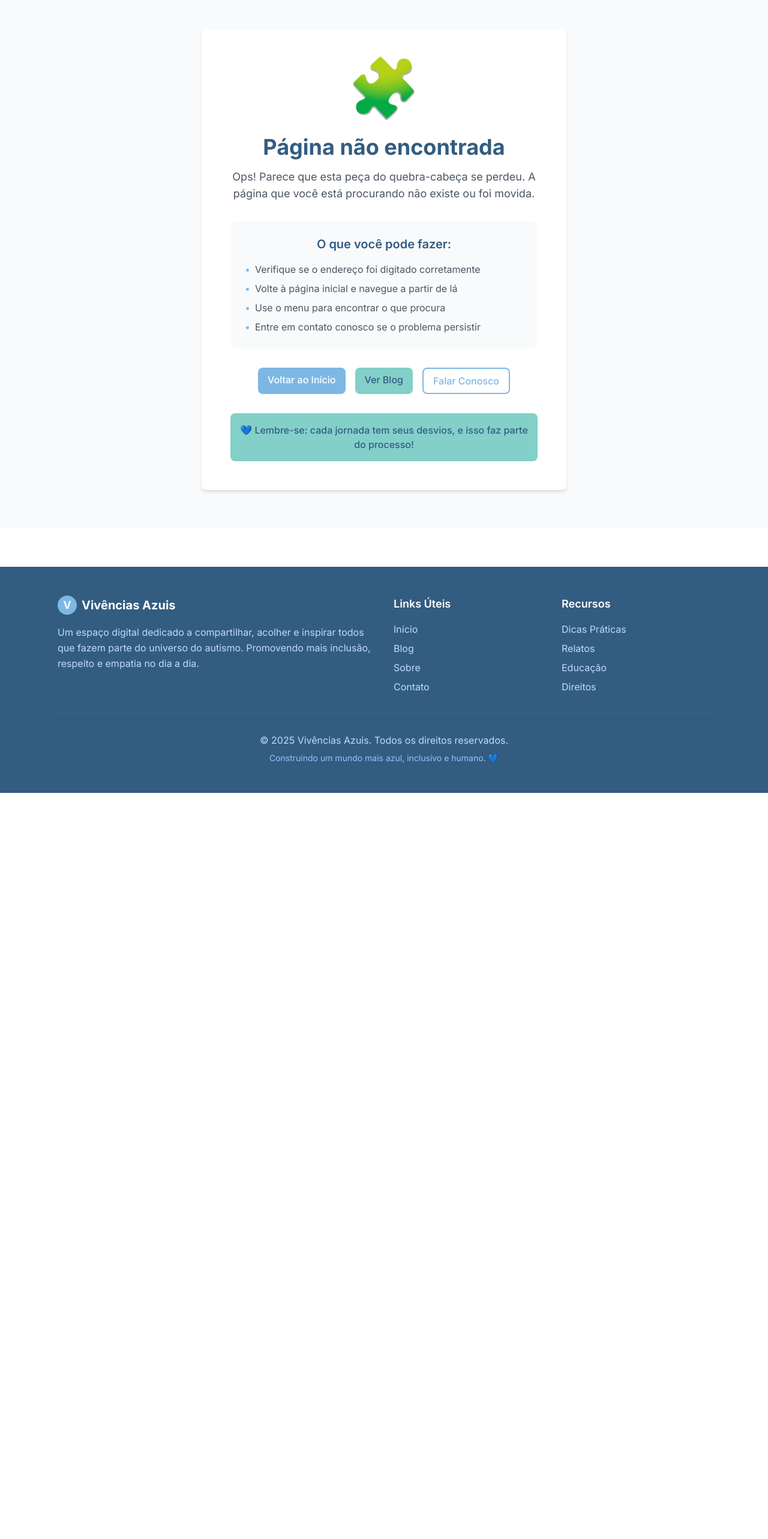
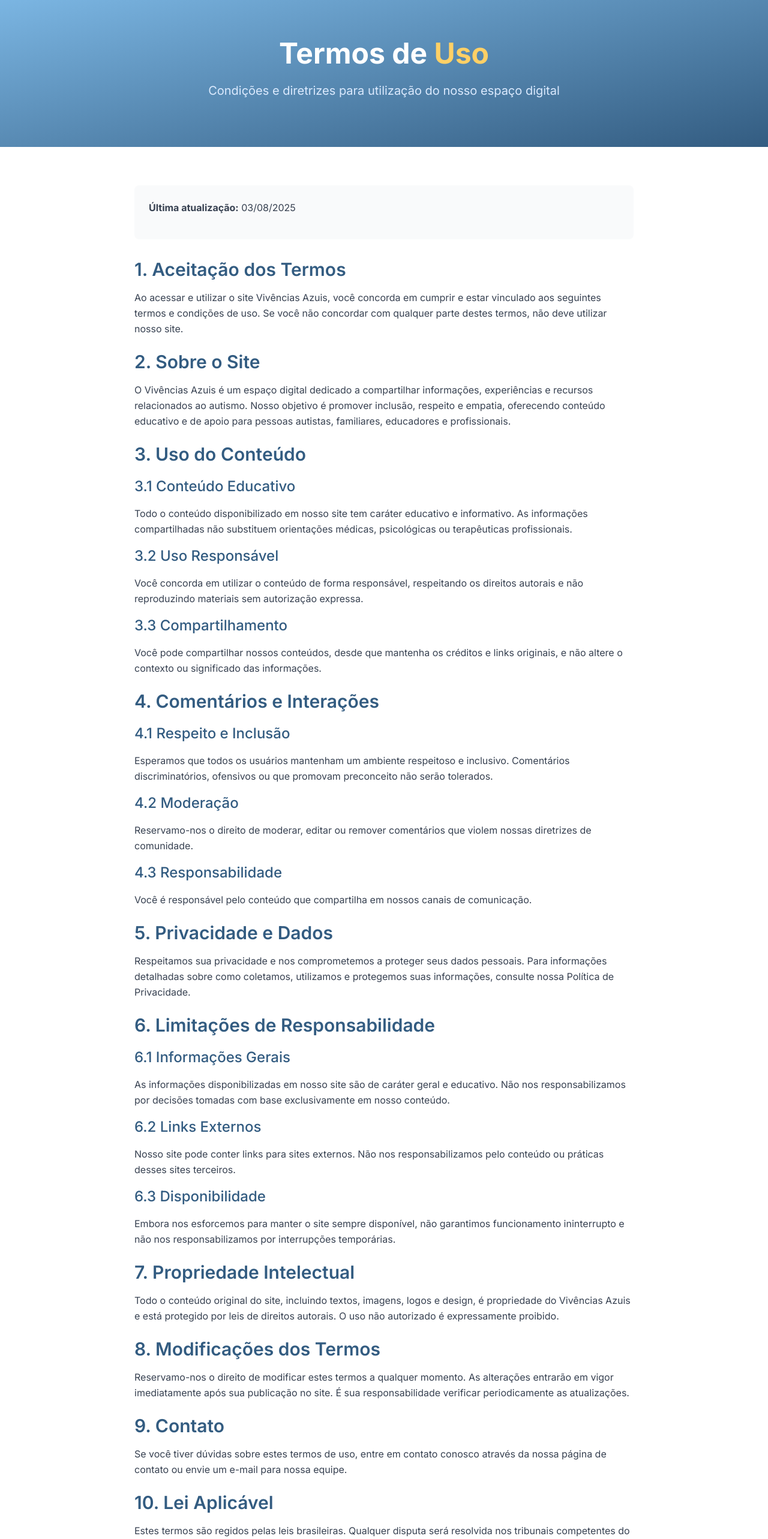
Before and after one commit to Vivencias-Azuis/blog, a Next.js app: page /termos-de-uso in a window 1280 px wide. Before the commit this address had no page. Shown: the part 80-2646 px from the top of the page at 60% size. Before the commit the page ends 1402 px from the top, so only its background shows below. Built offline with nearby package versions, Linux system fonts and the light colour scheme.

Commit message:
Add Terms of Use page and update footer with link
- Created a new Terms of Use page for the Vivências Azuis website, outlining user agreements, site usage, and privacy policies.
- Enhanced the footer component to include a link to the newly created Terms of Use page, ensuring easy access for users.

```diff
--- /dev/null
+++ b/src/app/termos-de-uso/page.tsx
@@ -0,0 +1,158 @@
+import { Metadata } from 'next'
+
+export const metadata: Metadata = {
+  title: 'Termos de Uso | Vivências Azuis',
+  description: 'Termos de uso e condições para utilização do site Vivências Azuis.',
+}
+
+export default function TermosDeUsoPage() {
+  return (
+    <div className="min-h-screen bg-white">
+      {/* Hero */}
+      <section className="bg-gradient-to-br from-primary to-azul-profundo text-white py-20">
+        <div className="max-w-4xl mx-auto px-4 sm:px-6 lg:px-8 text-center">
+          <h1 className="text-4xl md:text-5xl font-bold mb-6">
+            Termos de <span className="text-amarelo-quente">Uso</span>
+          </h1>
+          <p className="text-xl text-blue-100">
+            Condições e diretrizes para utilização do nosso espaço digital
+          </p>
+        </div>
+      </section>
+
+      {/* Conteúdo */}
+      <section className="py-16">
+        <div className="max-w-4xl mx-auto px-4 sm:px-6 lg:px-8">
+          <div className="prose prose-lg max-w-none">
+            <div className="bg-gray-50 p-6 rounded-lg mb-8">
+              <p className="text-gray-700 mb-0">
+                <strong>Última atualização:</strong> {new Date().toLocaleDateString('pt-BR')}
+              </p>
+            </div>
+
+            <h2 className="text-2xl font-bold text-primary-dark mb-4">1. Aceitação dos Termos</h2>
+            <p className="text-gray-700 leading-relaxed mb-6">
+              Ao acessar e utilizar o site Vivências Azuis, você concorda em cumprir e estar vinculado
+              aos seguintes termos e condições de uso. Se você não concordar com qualquer parte destes
+              termos, não deve utilizar nosso site.
+            </p>
+
+            <h2 className="text-2xl font-bold text-primary-dark mb-4">2. Sobre o Site</h2>
+            <p className="text-gray-700 leading-relaxed mb-6">
+              O Vivências Azuis é um espaço digital dedicado a compartilhar informações, experiências
+              e recursos relacionados ao autismo. Nosso objetivo é promover inclusão, respeito e
+              empatia, oferecendo conteúdo educativo e de apoio para pessoas autistas, familiares,
+              educadores e profissionais.
+            </p>
+
+            <h2 className="text-2xl font-bold text-primary-dark mb-4">3. Uso do Conteúdo</h2>
+            <div className="space-y-4 mb-6">
+              <h3 className="text-xl font-semibold text-primary-dark">3.1 Conteúdo Educativo</h3>
+              <p className="text-gray-700 leading-relaxed">
+                Todo o conteúdo disponibilizado em nosso site tem caráter educativo e informativo.
+                As informações compartilhadas não substituem orientações médicas, psicológicas ou
+                terapêuticas profissionais.
+              </p>
+
+              <h3 className="text-xl font-semibold text-primary-dark">3.2 Uso Responsável</h3>
+              <p className="text-gray-700 leading-relaxed">
+                Você concorda em utilizar o conteúdo de forma responsável, respeitando os direitos
+                autorais e não reproduzindo materiais sem autorização expressa.
+              </p>
+
+              <h3 className="text-xl font-semibold text-primary-dark">3.3 Compartilhamento</h3>
+              <p className="text-gray-700 leading-relaxed">
+                Você pode compartilhar nossos conteúdos, desde que mantenha os créditos e links
+                originais, e não altere o contexto ou significado das informações.
+              </p>
+            </div>
+
+            <h2 className="text-2xl font-bold text-primary-dark mb-4">4. Comentários e Interações</h2>
+            <div className="space-y-4 mb-6">
+              <h3 className="text-xl font-semibold text-primary-dark">4.1 Respeito e Inclusão</h3>
+              <p className="text-gray-700 leading-relaxed">
+                Esperamos que todos os usuários mantenham um ambiente respeitoso e inclusivo.
+                Comentários discriminatórios, ofensivos ou que promovam preconceito não serão tolerados.
+              </p>
+
+              <h3 className="text-xl font-semibold text-primary-dark">4.2 Moderação</h3>
+              <p className="text-gray-700 leading-relaxed">
+                Reservamo-nos o direito de moderar, editar ou remover comentários que violem
+                nossas diretrizes de comunidade.
+              </p>
+
+              <h3 className="text-xl font-semibold text-primary-dark">4.3 Responsabilidade</h3>
+              <p className="text-gray-700 leading-relaxed">
+                Você é responsável pelo conteúdo que compartilha em nossos canais de comunicação.
+              </p>
+            </div>
+
+            <h2 className="text-2xl font-bold text-primary-dark mb-4">5. Privacidade e Dados</h2>
+            <p className="text-gray-700 leading-relaxed mb-6">
+              Respeitamos sua privacidade e nos comprometemos a proteger seus dados pessoais.
+              Para informações detalhadas sobre como coletamos, utilizamos e protegemos suas
+              informações, consulte nossa Política de Privacidade.
+            </p>
+
+            <h2 className="text-2xl font-bold text-primary-dark mb-4">6. Limitações de Responsabilidade</h2>
+            <div className="space-y-4 mb-6">
+              <h3 className="text-xl font-semibold text-primary-dark">6.1 Informações Gerais</h3>
+              <p className="text-gray-700 leading-relaxed">
+                As informações disponibilizadas em nosso site são de caráter geral e educativo.
+                Não nos responsabilizamos por decisões tomadas com base exclusivamente em nosso conteúdo.
+              </p>
+
+              <h3 className="text-xl font-semibold text-primary-dark">6.2 Links Externos</h3>
+              <p className="text-gray-700 leading-relaxed">
+                Nosso site pode conter links para sites externos. Não nos responsabilizamos pelo
+                conteúdo ou práticas desses sites terceiros.
+              </p>
+
+              <h3 className="text-xl font-semibold text-primary-dark">6.3 Disponibilidade</h3>
+              <p className="text-gray-700 leading-relaxed">
+                Embora nos esforcemos para manter o site sempre disponível, não garantimos
+                funcionamento ininterrupto e não nos responsabilizamos por interrupções temporárias.
+              </p>
+            </div>
+
+            <h2 className="text-2xl font-bold text-primary-dark mb-4">7. Propriedade Intelectual</h2>
+            <p className="text-gray-700 leading-relaxed mb-6">
+              Todo o conteúdo original do site, incluindo textos, imagens, logos e design,
+              é propriedade do Vivências Azuis e está protegido por leis de direitos autorais.
+              O uso não autorizado é expressamente proibido.
+            </p>
+
+            <h2 className="text-2xl font-bold text-primary-dark mb-4">8. Modificações dos Termos</h2>
+            <p className="text-gray-700 leading-relaxed mb-6">
+              Reservamo-nos o direito de modificar estes termos a qualquer momento.
+              As alterações entrarão em vigor imediatamente após sua publicação no site.
+              É sua responsabilidade verificar periodicamente as atualizações.
+            </p>
+
+            <h2 className="text-2xl font-bold text-primary-dark mb-4">9. Contato</h2>
+            <p className="text-gray-700 leading-relaxed mb-6">
+              Se você tiver dúvidas sobre estes termos de uso, entre em contato conosco através
+              da nossa página de contato ou envie um e-mail para nossa equipe.
+            </p>
+
+            <h2 className="text-2xl font-bold text-primary-dark mb-4">10. Lei Aplicável</h2>
+            <p className="text-gray-700 leading-relaxed mb-6">
+              Estes termos são regidos pelas leis brasileiras. Qualquer disputa será resolvida
+              nos tribunais competentes do Brasil.
+            </p>
+
+            <div className="bg-gradient-to-r from-secondary to-verde-menta rounded-lg p-8 text-primary-dark mt-12">
+              <h3 className="text-xl font-bold mb-4">💙 Nosso Compromisso</h3>
+              <p className="leading-relaxed">
+                Estes termos refletem nosso compromisso em manter um espaço seguro, respeitoso e
+                inclusivo para toda a comunidade do autismo. Trabalhamos continuamente para
+                melhorar nossa plataforma e garantir que ela sirva como um ambiente acolhedor
+                para compartilhamento de experiências e conhecimento.
+              </p>
+            </div>
+          </div>
+        </div>
+      </section>
+    </div>
+  )
+}
--- a/src/components/Footer.tsx
+++ b/src/components/Footer.tsx
@@ -75,7 +75,9 @@
         </div>
 
         {/* Copyright */}
-        <div className="border-t border-blue-600 mt-8 pt-8 text-center">
+        <div className="border-t border-blue-600 mt-8 pt-8">
+          <div className="flex flex-col md:flex-row justify-between items-center">
+            <div className="text-center md:text-left mb-4 md:mb-0">
               <p className="text-blue-200">
                 © {new Date().getFullYear()} Vivências Azuis. Todos os direitos reservados.
               </p>
@@ -83,6 +85,13 @@
                 Construindo um mundo mais azul, inclusivo e humano. 💙
               </p>
             </div>
+            <div className="flex space-x-6">
+              <Link href="/termos-de-uso" className="text-blue-200 hover:text-white transition-colors text-sm">
+                Termos de Uso
+              </Link>
+            </div>
+          </div>
+        </div>
       </div>
     </footer>
   )
```
Lines whose indentation alone changed are shown as unchanged.
